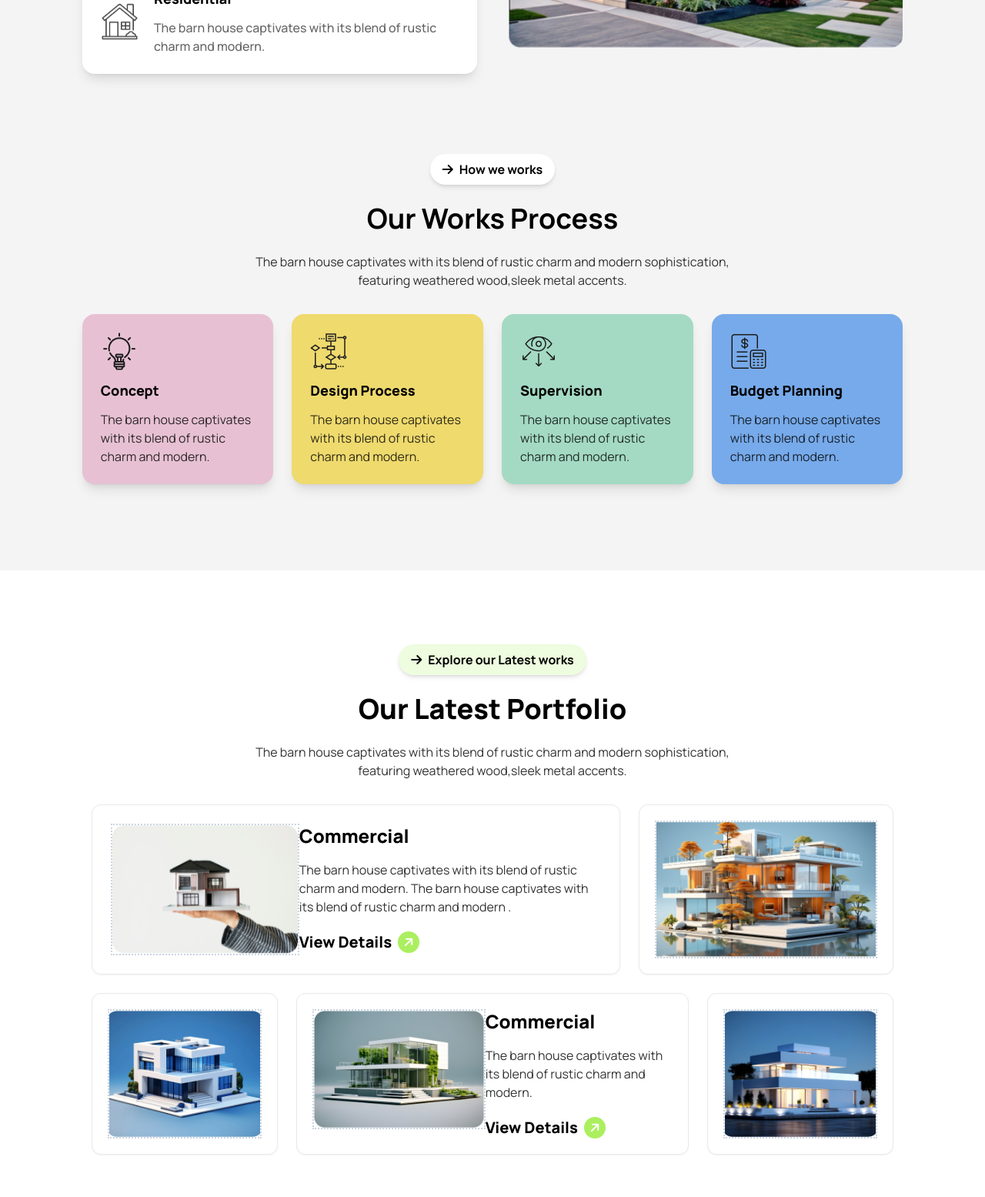
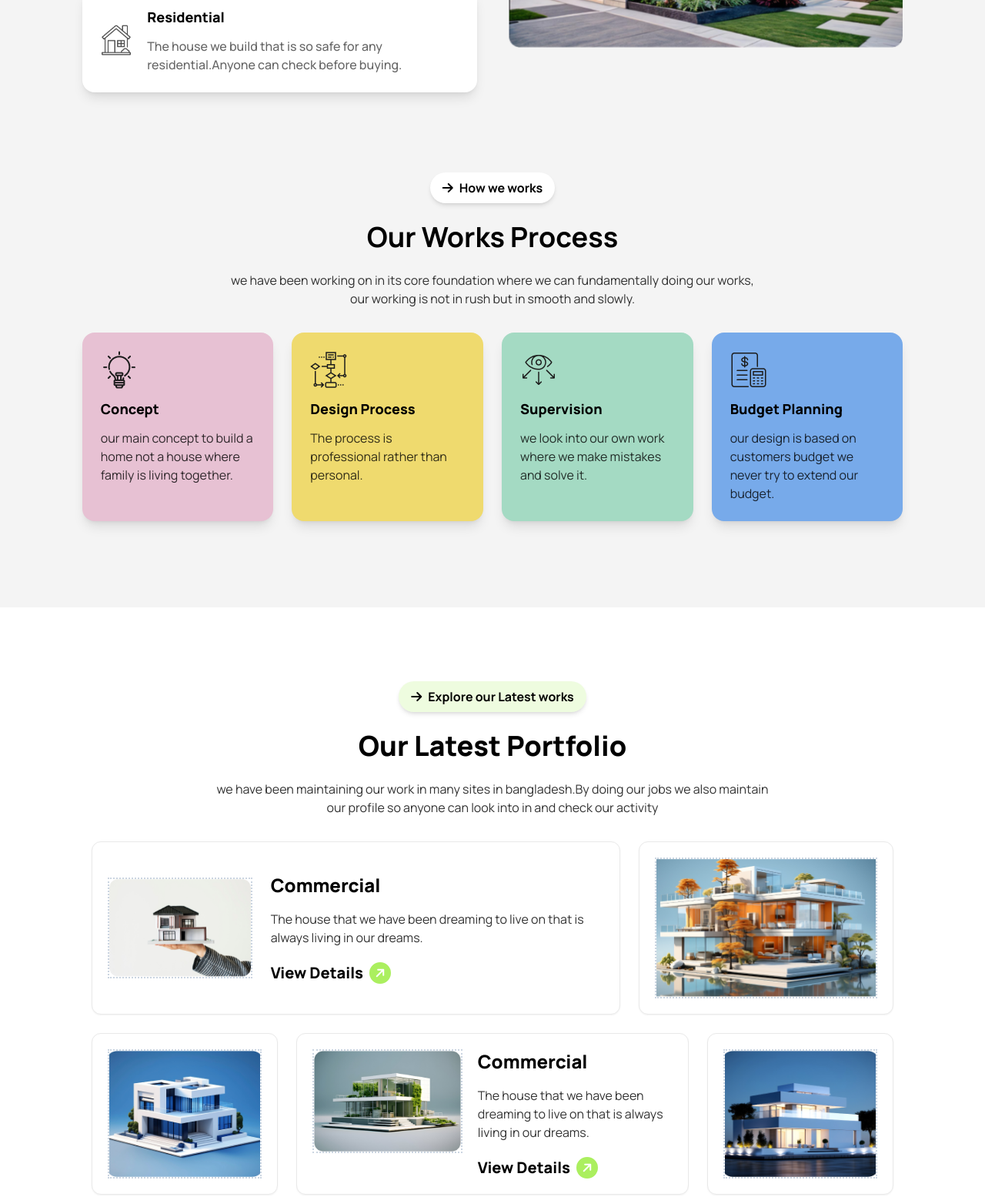
Before and after one commit to naabir-web/new-assignment, a plain HTML site: page index.html in a window 1280 px wide. Shown: the part 1398-2953 px from the top of the page at 77% size. Drawn offline with nearby package versions, Linux system fonts and the light colour scheme.

Commit message:
modify some parts of every section

```diff
--- a/index.html
+++ b/index.html
@@ -80,7 +80,7 @@
                         <h6><i class="fa-solid fa-arrow-up flex items-center justify-center w-7 h-7 rounded-full bg-black text-white rotate-45"></i></h6>
                     </button>
                     <div class="md:hidden">
-                        <h4><i class="fa-solid fa-bars border-2 p-2 w-12 h-12 rounded-full flex justify-center items-center bg-white text-xl"></i></h4>
+                        <h4><i class="fa-solid fa-bars border-2 p-2 w-10 h-10 rounded-full flex justify-center items-center bg-white text-xl shadow-lg"></i></h4>
                     </div>
                 </div>
             </div>
@@ -120,7 +120,7 @@
                             </div>
                         </div>
                         <h2 class="text-2xl md:text-4xl text-center md:text-left pt-4 pb-6 font-bold text-black">We design thoughtful, liveable spaces</h2>
-                        <p class="text-base font-normal text-black text-center md:text-left opacity-80">The barn house captivates with its blend of rustic charm and modern sophistication,featuring weathered wood,sleek metal accents.</p>
+                        <p class="text-base font-normal text-black text-center md:text-left opacity-80">The house that we have been dreaming to live on that is always living in our dreams. Our house need to stand on solid land so that it will stand firmly and strongly.</p>
 
                         <div class="flex gap-x-5 justify-center items-center p-6 rounded-2xl bg-white shadow-lg mt-6">
                             <div>
@@ -128,7 +128,7 @@
                             </div>
                             <div>
                                 <h4 class="pb-3 text-lg font-extrabold text-black">Commercial</h4>
-                                <p class="text-base font-medium text-black opacity-60">The barn house captivates with its blend of rustic charm and modern.</p>
+                                <p class="text-base font-medium text-black opacity-60">The house that we have been dreaming to live on that is always living in our dreams.</p>
                             </div>
                         </div>
 
@@ -138,7 +138,7 @@
                             </div>
                             <div>
                                 <h4 class="pb-3 text-lg font-extrabold text-black">Residential</h4>
-                                <p class="text-base font-medium text-black opacity-60">The barn house captivates with its blend of rustic charm and modern.</p>
+                                <p class="text-base font-medium text-black opacity-60">The house we build that is so safe for any residential.Anyone can check before buying.</p>
                             </div>
                         </div>
                     </div>
@@ -161,7 +161,7 @@
                     </div>
                 </div>
                 <h2 class="text-2xl md:text-4xl text-center pt-4 pb-6 font-bold text-black">Our Works Process</h2>
-                <p class="text-base font-normal text-black text-center pb-8 opacity-80">The barn house captivates with its blend of rustic charm and modern sophistication, <br>featuring weathered wood,sleek metal accents.</p>
+                <p class="text-base font-normal text-black text-center pb-8 opacity-80">we have been working on in its core foundation where we can fundamentally doing our works, <br>our working is not in rush but in smooth and slowly.</p>
 
                  <div class="grid grid-cols-1 md:grid-cols-4 gap-6">
                       <!-- card 1 -->
@@ -170,7 +170,7 @@
                             <img src="./assets/concept.png" alt="img not found">
                         </div>
                         <h4 class="text-lg font-extrabold text-black">Concept</h4>
-                        <p class="text-base font-normal text-black opacity-80">The barn house captivates with its blend of rustic charm and modern.</p>
+                        <p class="text-base font-normal text-black opacity-80">our main concept to build a home not a house where family is living together.</p>
                     </div>
                       <!-- card 2 -->
                     <div class="bg-card-bg-2 rounded-2xl p-6 space-y-3 shadow-lg">
@@ -178,7 +178,7 @@
                             <img src="./assets/flow-chart.png" alt="img not found">
                         </div>
                         <h4 class="text-lg font-extrabold text-black">Design Process</h4>
-                        <p class="text-base font-normal text-black opacity-80">The barn house captivates with its blend of rustic charm and modern.</p>
+                        <p class="text-base font-normal text-black opacity-80">The process is professional rather than personal.</p>
                     </div>
                       <!-- card 3 -->
                     <div class="bg-card-bg-3 rounded-2xl p-6 space-y-3 shadow-lg">
@@ -186,7 +186,7 @@
                             <img src="./assets/vision.png" alt="img not found">
                         </div>
                         <h4 class="text-lg font-extrabold text-black">Supervision</h4>
-                        <p class="text-base font-normal text-black opacity-80">The barn house captivates with its blend of rustic charm and modern.</p>
+                        <p class="text-base font-normal text-black opacity-80">we look into our own work where we make mistakes and solve it.</p>
                     </div>
                       <!-- card 4 -->
                     <div class="bg-card-bg-4 rounded-2xl p-6 space-y-3 shadow-lg">
@@ -194,7 +194,7 @@
                             <img src="./assets/budget-planning.png" alt="img not found">
                         </div>
                         <h4 class="text-lg font-extrabold text-black">Budget Planning</h4>
-                        <p class="text-base font-normal text-black opacity-80">The barn house captivates with its blend of rustic charm and modern.</p>
+                        <p class="text-base font-normal text-black opacity-80">our design is based on customers budget we never try to extend our budget.</p>
                     </div>
 
                  </div>
@@ -212,22 +212,24 @@
                     </div>
                 </div>
                 <h2 class="text-2xl md:text-4xl text-center pt-4 pb-6 font-extrabold text-black">Our Latest Portfolio</h2>
-                <p class="text-base font-normal text-black text-center pb-8 opacity-80">The barn house captivates with its blend of rustic charm and modern sophistication, <br>featuring weathered wood,sleek metal accents.</p>
+                <p class="text-base font-normal text-black text-center pb-8 opacity-80">we have been maintaining our work in many sites in bangladesh.By doing our jobs we also maintain <br>our profile so anyone can look into in and check our activity</p>
 
                 <div>
                     <div class="grid grid-cols-1 md:grid-cols-3 gap-y-6 md:gap-x-6">
                         <div class="col-span-2">
-                            <div class="md:flex p-6 border border-solid border-border-color rounded-xl bg-white shadow-sm">
-                                <div class=" w-full overflow-hidden ">
+                            <div class="md:flex p-5 border border-solid border-border-color rounded-xl bg-white shadow-sm gap-x-6">
+                                <div class="h-[183px] flex items-center overflow-hidden ">
                                     <img class=" object-cover border-2 border-dotted border-slate-300" src="./assets/img-1.png" alt="">
 
                                 </div>
+                                <div class="flex items-center">
                                     <div>
                                         <h4 class="text-2xl pt-6 md:pt-0 pb-4 font-extrabold text-black">Commercial</h4>
-                                    <p class="text-base pb-5 font-normal text-black opacity-80">The barn house captivates with its blend of rustic charm and modern. The barn house captivates with its blend of rustic charm and modern .</p>
+                                        <p class="text-base pb-5 font-normal text-black opacity-80">The house that we have been dreaming to live on that is always living in our dreams.</p>
                                         <div class="flex gap-x-2">
                                             <h4 class="text-xl text-black font-extrabold">View Details</h4>
                                             <h6><i class="fa-solid fa-arrow-up flex items-center justify-center w-7 h-7 rounded-full bg-arrow-bg text-white rotate-45"></i></h6>
+                                        </div>
                                     </div>
                                 </div>
                             </div>
@@ -254,14 +256,14 @@
                         </div>
 
                         <div class="col-span-2">
-                            <div class="md:flex p-5 border border-solid border-border-color rounded-xl bg-white shadow-sm">
+                            <div class="md:flex p-5 border border-solid border-border-color rounded-xl bg-white shadow-sm gap-x-5">
                                 <div class="w-full overflow-hidden ">
                                     <img class=" object-cover border-2 border-dotted border-slate-300" src="./assets/img-4.png" alt="">
 
                                 </div>
                                 <div>
                                     <h4 class="text-2xl pt-6 md:pt-0 pb-4 font-extrabold text-black">Commercial</h4>
-                                    <p class="text-base pb-5 font-normal text-black opacity-80">The barn house captivates with its blend of rustic charm and modern. </p>
+                                    <p class="text-base pb-5 font-normal text-black opacity-80">The house that we have been dreaming to live on that is always living in our dreams. </p>
                                     <div class="flex gap-x-2">
                                         <h4 class="text-xl text-black font-extrabold">View Details</h4>
                                         <h6><i class="fa-solid fa-arrow-up flex items-center justify-center w-7 h-7 rounded-full bg-arrow-bg text-white rotate-45"></i></h6>
@@ -305,7 +307,7 @@
                     </div>
                 </div>
                 <h2 class="text-2xl md:text-4xl text-center pt-4 pb-6 font-extrabold text-black">Let’s Discuss Next Project</h2>
-                <p class="text-base font-normal text-black text-center pb-8 opacity-80">The barn house captivates with its blend of rustic charm and modern sophistication, <br>featuring weathered wood,sleek metal accents.</p>
+                <p class="text-base font-normal text-black text-center pb-8 opacity-80">when we are doing our projects we doing it in a team, so we do many project at a time. <br>we are happy talk about our new projects if anyone wants.</p>
 
                 <div>
                     <form class=" w-full">
```
Lines whose indentation alone changed are shown as unchanged.
